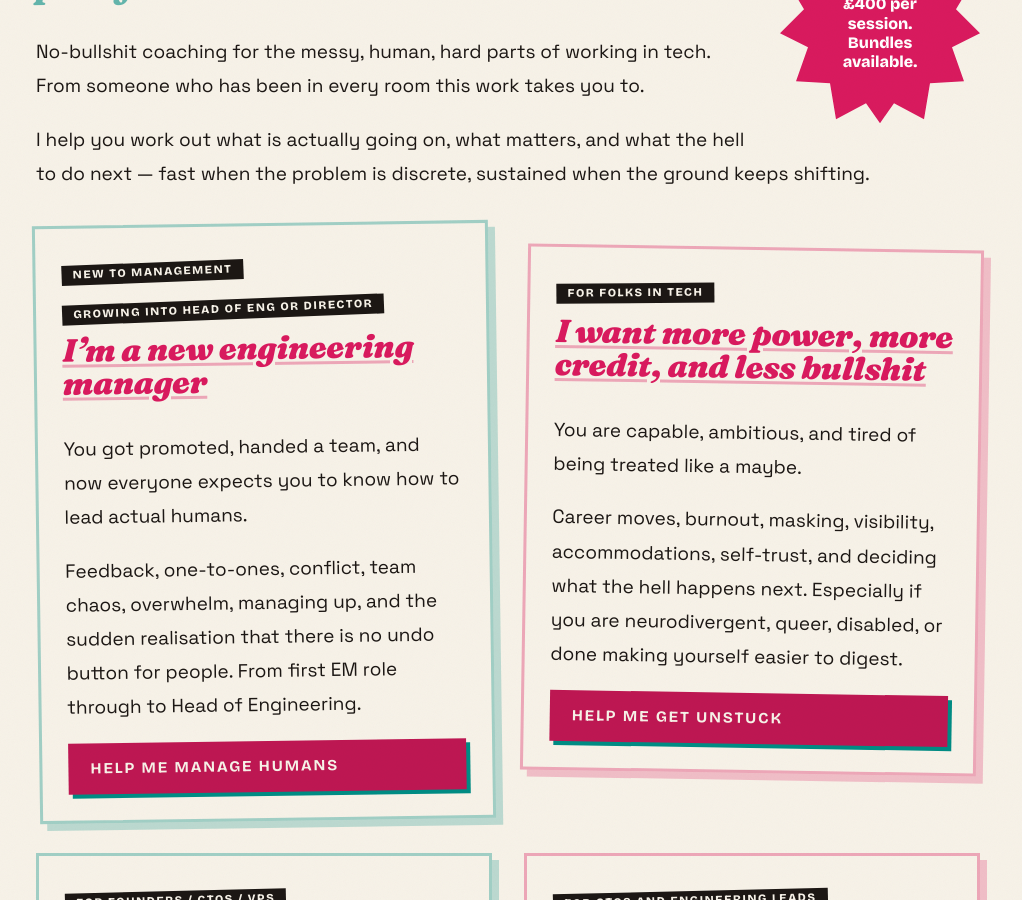
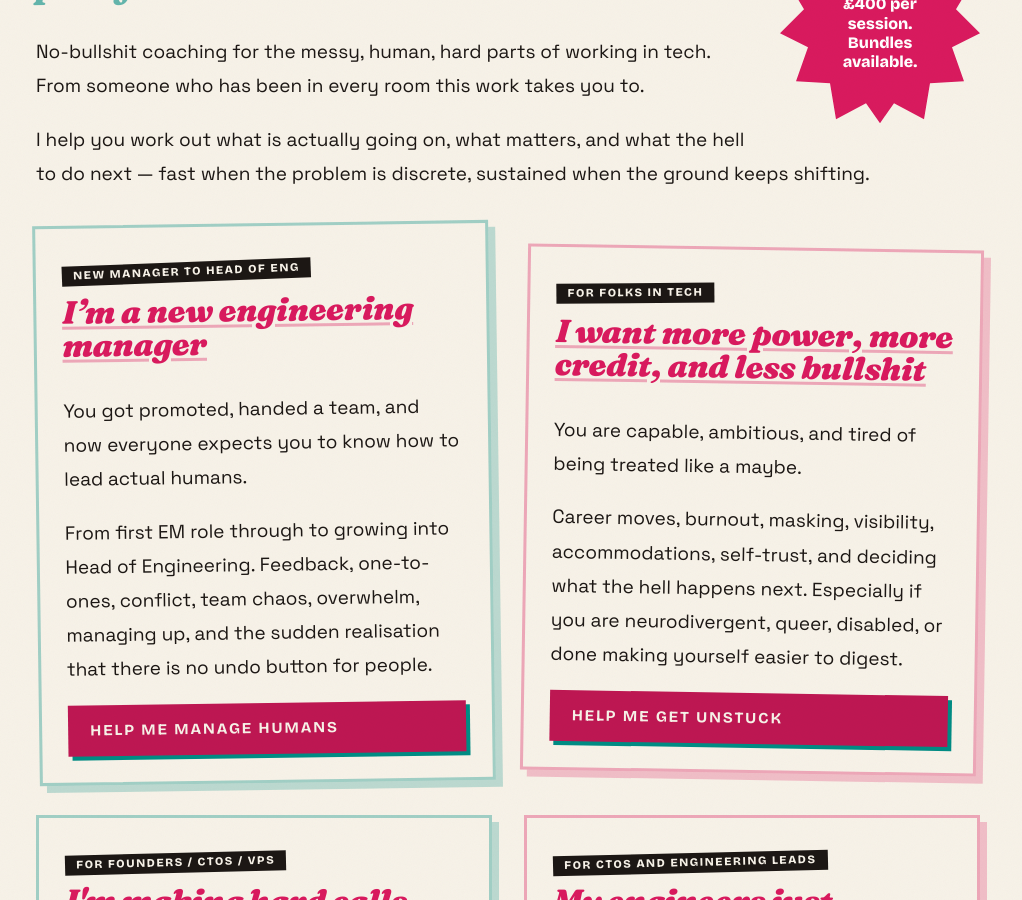
Before and after one commit to outragedpinkracoon/outragedpinkracoon.github.io, a Jekyll site: the page built from pages/coaching.md, in a window 1280 px wide and 900 px high, scrolled down 618 px. Shown: the whole window, without its empty margins (132-1154 px from the left). Built offline with Jekyll 4.4.1, drawn with Linux system fonts in a browser that asks for light colours; comment, search, counter and statistics services are not loaded.

Commit message:
Tidy coaching router audience label and copy for EM panel
Merge two audience labels into one, shorten to 'New manager to Head of Eng',
and update body copy to 'growing into Head of Engineering'.

Co-Authored-By: Claude Sonnet 4.6 <noreply@anthropic.com>

```diff
--- a/pages/coaching.md
+++ b/pages/coaching.md
@@ -17,11 +17,10 @@ description: No-bullshit 1:1 coaching for engineering managers, founders, CTOs,
 
 <div class="audience-grid">
   <section class="audience-panel audience-panel--manager" id="new-manager-support">
-    <p class="audience-label">New to management</p>
-    <p class="audience-label">Growing into Head of Eng or Director</p>
+    <p class="audience-label">New manager to Head of Eng</p>
     <h3><a href="/coaching/engineering-managers/">I’m a new engineering manager</a></h3>
     <p>You got promoted, handed a team, and now everyone expects you to know how to lead actual humans.</p>
-    <p>Feedback, one-to-ones, conflict, team chaos, overwhelm, managing up, and the sudden realisation that there is no undo button for people. From first EM role through to Head of Engineering.</p>
+    <p>From first EM role through to growing into Head of Engineering. Feedback, one-to-ones, conflict, team chaos, overwhelm, managing up, and the sudden realisation that there is no undo button for people.</p>
     <p><a class="pricing-cta" href="/coaching/engineering-managers/">Help me manage humans</a></p>
   </section>
 
```
